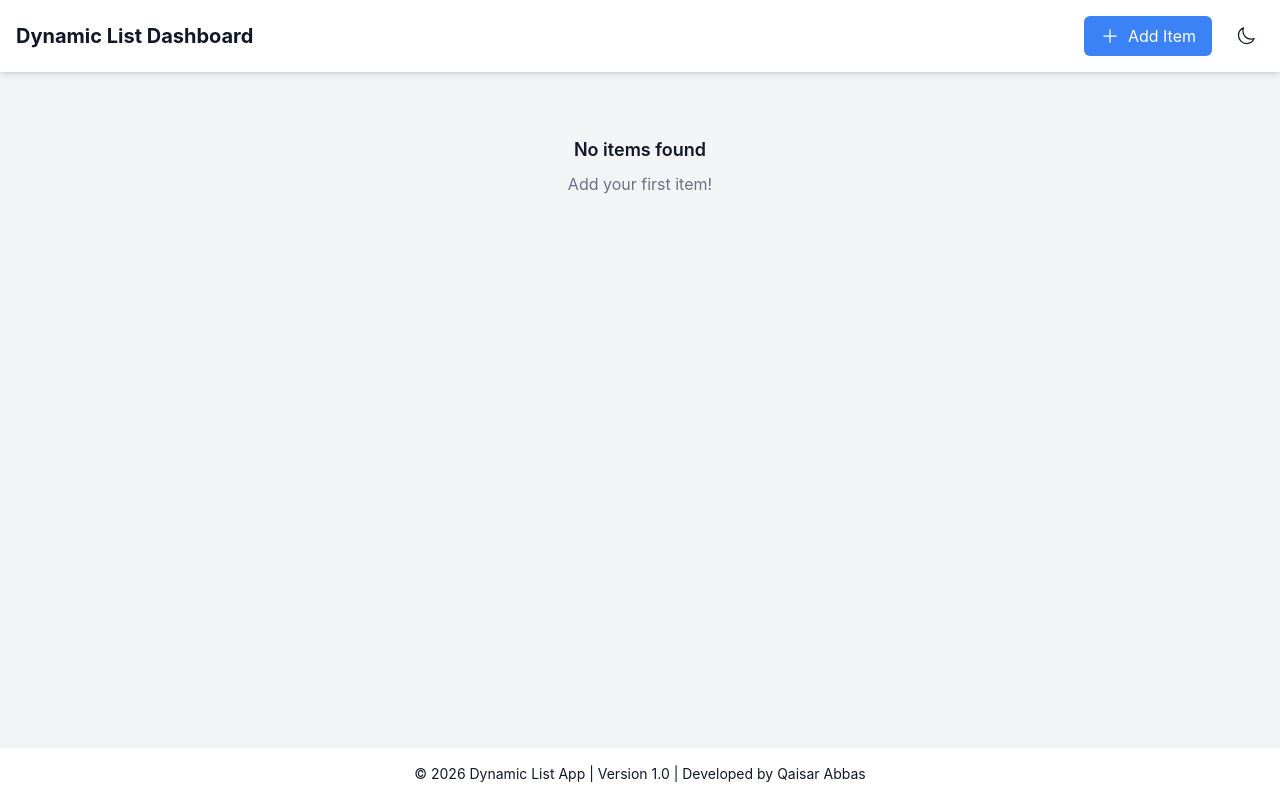
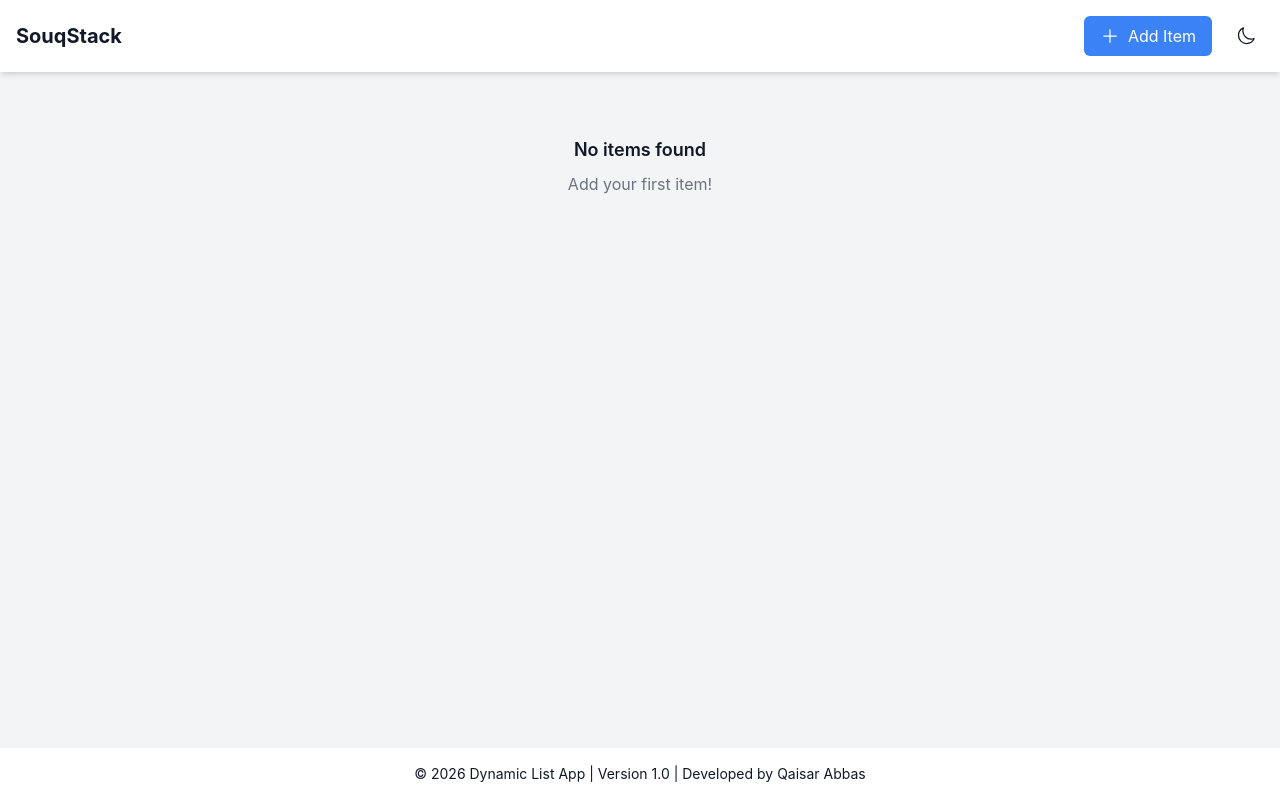
Before and after one commit to Kaiserabbas/dynamic-list-app, a React (Create React App) app: page / in a window 1280 px wide. Built offline with nearby package versions, Linux system fonts and the light colour scheme.

Commit message:
Fix versel build issues

```diff
--- a/package.json
+++ b/package.json
@@ -6,10 +6,10 @@
     "@heroicons/react": "^2.2.0",
     "@testing-library/dom": "^10.4.1",
     "@testing-library/jest-dom": "^6.9.1",
-    "@testing-library/react": "^16.3.2",
+    "@testing-library/react": "^13.4.0",
     "@testing-library/user-event": "^13.5.0",
-    "react": "^19.2.4",
-    "react-dom": "^19.2.4",
+    "react": "^18.2.0",
+    "react-dom": "^18.2.0",
     "react-scripts": "5.0.1",
     "web-vitals": "^2.1.4"
   },
--- a/src/components/Header.js
+++ b/src/components/Header.js
@@ -4,7 +4,7 @@ import { MoonIcon, SunIcon, PlusIcon } from '@heroicons/react/24/outline';
 const Header = ({ darkMode, setDarkMode, setIsAddModalOpen }) => {
   return (
     <header className="bg-white dark:bg-gray-800 shadow-md p-4 flex justify-between items-center">
-      <h1 className="text-xl font-bold">Dynamic List Dashboard</h1>
+      <h1 className="text-xl font-bold">SouqStack</h1>
       <div className="flex items-center space-x-4">
         <button
           onClick={() => setIsAddModalOpen(true)}
```
